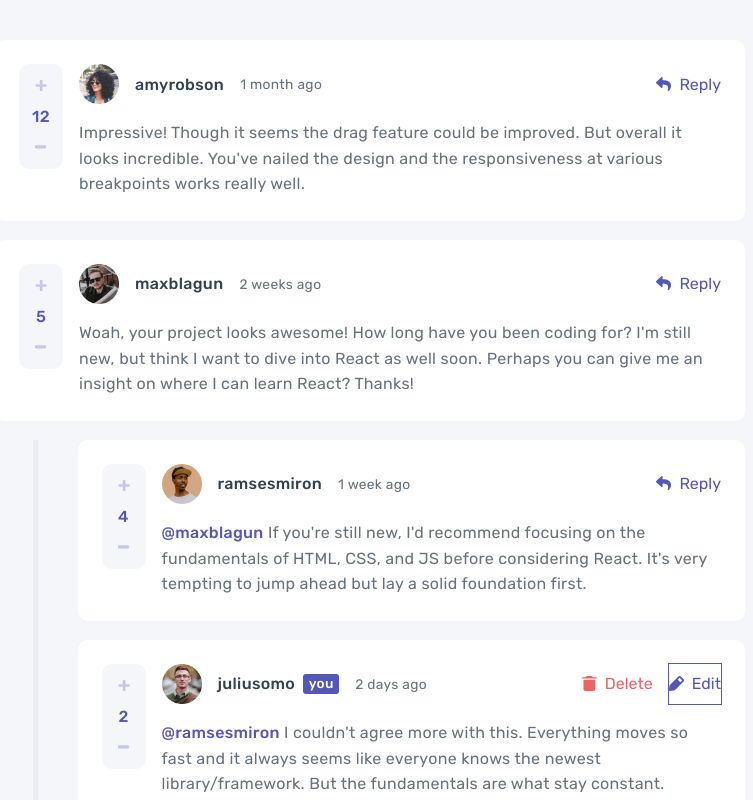
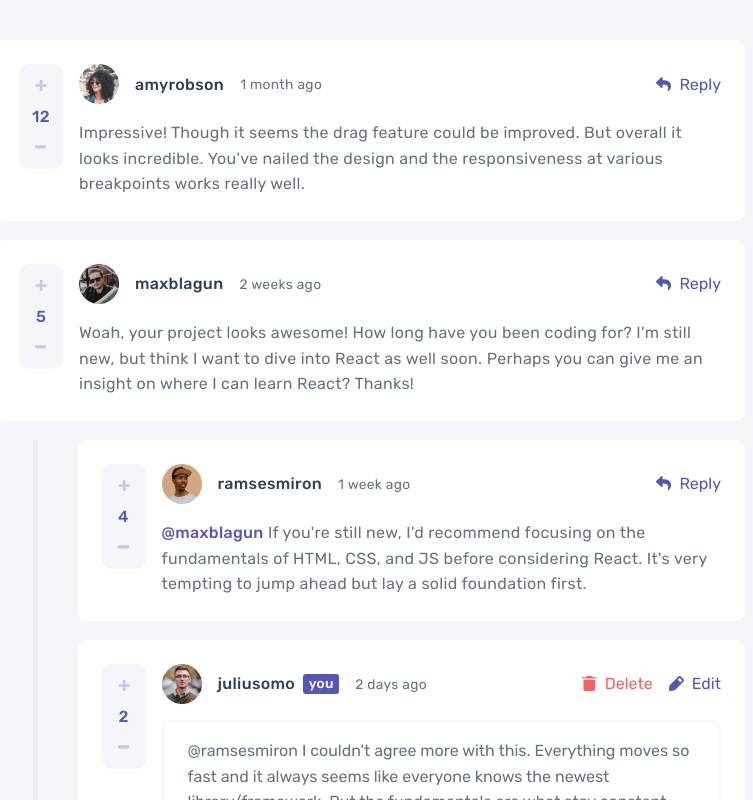
Before and after one commit to adriansseur/interactive-comments-section, a Next.js app: page / in a window 1280 px wide. Both pictures are taken after a click on the button "Edit". Shown: the top 800 px of the page, without its empty margins (270-1023 px from the left). Built offline with nearby package versions, Linux system fonts and the light colour scheme.

Commit message:
added half edit functionality, update btn pending

```diff
--- a/components/App.js
+++ b/components/App.js
@@ -16,11 +16,15 @@ export default function App({ data, setData }) {
         cta: "REPLY",
     })
 
+    const [selectedForEdit, setSelectedForEdit] = useState(null)
+
     return (
         <div className={styles.appContainer}>
-            <CommentsViewer data={data} setViewDeleteModal={setViewDeleteModal} setSelectedForDeletion={setSelectedForDeletion} setSelectedForReply={setSelectedForReply} selectedForReply={selectedForReply} setData={setData} />
-            {selectedForReply.id === null && <CommentAdder data={data} setData={setData} selectedForReply={selectedForReply} setSelectedForReply={setSelectedForReply} />}
-            {viewDeleteModal && <DeleteModal setViewDeleteModal={setViewDeleteModal} selectedForDeletion={selectedForDeletion} setData={setData} data={data} />}
+            <CommentsViewer data={data} setViewDeleteModal={setViewDeleteModal} setSelectedForDeletion={setSelectedForDeletion} setSelectedForReply={setSelectedForReply} selectedForReply={selectedForReply} setData={setData} selectedForEdit={selectedForEdit} setSelectedForEdit={setSelectedForEdit} />
+
+            {(selectedForReply.id === null && selectedForEdit === null) && <CommentAdder data={data} setData={setData} selectedForReply={selectedForReply} setSelectedForReply={setSelectedForReply} selectedForEdit={selectedForEdit} />}
+
+            {viewDeleteModal && <DeleteModal setViewDeleteModal={setViewDeleteModal} selectedForDeletion={selectedForDeletion} setData={setData} data={data} selectedForEdit={selectedForEdit} setSelectedForEdit={setSelectedForEdit} />}
         </div>
     )
 }
--- a/components/Comment.js
+++ b/components/Comment.js
@@ -1,5 +1,7 @@
 import Image from "next/image"
 import styles from '../styles/Comment.module.css'
+import { useState } from "react"
+import CommentAdder from "./CommentAdder"
 
 export default function Comment({
     id,
@@ -13,7 +15,12 @@ export default function Comment({
     currentUser,
     setViewDeleteModal,
     setSelectedForDeletion,
-    setSelectedForReply
+    setSelectedForReply,
+    data,
+    setData,
+    selectedForReply,
+    selectedForEdit,
+    setSelectedForEdit
 }) {
 
     function handleDeleteClick(id) {
@@ -22,7 +29,16 @@ export default function Comment({
     }
 
     function handleReplyClick(id) {
-        setSelectedForReply(prev => ({...prev, id: id}))
+        setSelectedForReply(prev => ({ ...prev, id: id }))
+        setSelectedForEdit(null)
+    }
+
+    function handleEditClick(id) {
+        setSelectedForReply({
+            id: null,
+            cta: "REPLY"
+        })
+        setSelectedForEdit(id)
     }
 
     return (
@@ -39,11 +55,20 @@ export default function Comment({
                 alt={username}
             />
             <p className={styles.createdAt}>{createdAt}</p>
-            <p className={styles.content}>
-                {replyingTo !== undefined ?
-                    <span className={styles.replyingTo}>@{replyingTo}</span> :
-                    <span></span>}
-                {" " + content}</p>
+            {(selectedForEdit === null || selectedForEdit !== id)
+                ?
+                <p className={styles.content}>
+                    {
+                        replyingTo !== undefined ?
+                        <span className={styles.replyingTo}>@{replyingTo}</span> : <span></span>
+                    }
+                        {" " + content}
+                </p>
+                :
+                <div className={styles.editContentContainer}>
+                    <CommentAdder data={data} setData={setData} selectedForReply={selectedForReply} setSelectedForReply={setSelectedForReply} selectedForEdit={selectedForEdit} />
+                </div>
+            }
             <div className={styles.scoreContainer}>
                 <button>
                     <Image
@@ -77,7 +102,7 @@ export default function Comment({
                                 <p>Delete</p>
                             </div>
                         </button>
-                        <button>
+                        <button onClick={() => handleEditClick(id)}>
                             <div className={styles.editContainer}>
                                 <Image
                                     src="/assets/icons/icon-edit.svg"
--- a/components/CommentAdder.js
+++ b/components/CommentAdder.js
@@ -2,7 +2,7 @@ import styles from '../styles/CommentAdder.module.css'
 import Image from 'next/image'
 import { useState } from 'react'
 
-export default function CommentAdder({ data, setData, selectedForReply, setSelectedForReply }) {
+export default function CommentAdder({ data, setData, selectedForReply, setSelectedForReply, selectedForEdit }) {
 
     const [inputValue, setInputValue] = useState('')
 
@@ -83,7 +83,28 @@ export default function CommentAdder({ data, setData, selectedForReply, setSelec
         return prevReplies + prevComments + 1
     }
 
-    // console.log(data)
+    let cta = "SEND"
+    if (selectedForReply.id !== null) { cta = selectedForReply.cta }
+    if (selectedForEdit !== null) { cta = "UPDATE" }
+
+    function findValue(selectedForEditId) {
+        for (let i of data.comments) {
+            if (i.id === selectedForEditId) {
+                return i.replyingTo !== undefined ?
+                    "@ " + i.replyingTo + " " + i.content :
+                    i.content
+            }
+            if (i.replies.length !== 0) {
+                for (let j of i.replies) {
+                    if (j.id === selectedForEditId) {
+                        return j.replyingTo !== undefined ?
+                        "@" + j.replyingTo + " " + j.content :
+                        j.content
+                    }
+                }
+            }
+        }
+    }
 
     return (
         <div className={styles.commentAdderContainer}>
@@ -93,9 +114,19 @@ export default function CommentAdder({ data, setData, selectedForReply, setSelec
                     width={144}
                     alt={data.currentUser.username}
             />
-            <textarea onChange={handleOnChange} value={inputValue} className={styles.input} type="text" placeholder={`Add a ${selectedForReply.id !== null ? selectedForReply.cta.toLowerCase() : "comment"}...`}/>
+            <textarea
+                onChange={handleOnChange}
+                value={
+                    selectedForEdit !== null ?
+                        findValue(selectedForEdit) :
+                        inputValue
+                }
+                className={styles.input}
+                type="text"
+                placeholder={`Add a ${selectedForReply.id !== null ? selectedForReply.cta.toLowerCase() : "comment"}...`}
+            />
             <button onClick={handleSend} className={styles.send}>
-                {selectedForReply.id !== null ? selectedForReply.cta : "SEND"}
+                {cta}
             </button>
         </div>
     )
--- a/components/CommentsViewer.js
+++ b/components/CommentsViewer.js
@@ -2,7 +2,9 @@ import Comment from "../components/Comment"
 import styles from "../styles/CommentsViewer.module.css"
 import CommentAdder from "./CommentAdder"
 
-export default function CommentsViewer({data, setViewDeleteModal, setSelectedForDeletion, setSelectedForReply, selectedForReply, setData}) {
+export default function CommentsViewer({ data, setViewDeleteModal, setSelectedForDeletion, setSelectedForReply, selectedForReply, setData, selectedForEdit, setSelectedForEdit }) {
+
+    let commentAdderPushed = false
 
     const commentElements = data.comments.map(comment => {
         const commentPackage =
@@ -21,6 +23,11 @@ export default function CommentsViewer({data, setViewDeleteModal, setSelectedFor
                 setViewDeleteModal={setViewDeleteModal}
                 setSelectedForDeletion={setSelectedForDeletion}
                 setSelectedForReply={setSelectedForReply}
+                data={data}
+                setData={setData}
+                selectedForReply={selectedForReply}
+                selectedForEdit={selectedForEdit}
+                setSelectedForEdit={setSelectedForEdit}
             />]
         if (comment.replies.length !== 0) {
             const replyPackage = comment.replies.map(reply => {
@@ -39,10 +46,15 @@ export default function CommentsViewer({data, setViewDeleteModal, setSelectedFor
                         setViewDeleteModal={setViewDeleteModal}
                         setSelectedForDeletion={setSelectedForDeletion}
                         setSelectedForReply={setSelectedForReply}
+                        data={data}
+                        setData={setData}
+                        selectedForReply={selectedForReply}
+                        selectedForEdit={selectedForEdit}
+                        setSelectedForEdit={setSelectedForEdit}
                     />]
                 if (reply.id === selectedForReply.id) {
                     subReplyPackage.push(
-                        <CommentAdder data={data} setData={setData} selectedForReply={selectedForReply} setSelectedForReply={setSelectedForReply} />
+                        <CommentAdder data={data} setData={setData} selectedForReply={selectedForReply} setSelectedForReply={setSelectedForReply} selectedForEdit={selectedForEdit} />
                     )
                 }
                 return <div className={styles.replyContainer}>
@@ -51,8 +63,9 @@ export default function CommentsViewer({data, setViewDeleteModal, setSelectedFor
             })
             if (comment.id === selectedForReply.id) {
                 commentPackage.push(
-                    <CommentAdder data={data} setData={setData} selectedForReply={selectedForReply} setSelectedForReply={setSelectedForReply} />
-                )
+                    <CommentAdder data={data} setData={setData} selectedForReply={selectedForReply} setSelectedForReply={setSelectedForReply} selectedForEdit={selectedForEdit} />
+                    )
+                    commentAdderPushed = true
             }
             commentPackage.push(
                 <div className={styles.replyContainerWrapper}>
@@ -61,9 +74,9 @@ export default function CommentsViewer({data, setViewDeleteModal, setSelectedFor
                 </div>
             )
         }
-        if (comment.id === selectedForReply.id) {
+        if (comment.id === selectedForReply.id && !commentAdderPushed) {
             commentPackage.push(
-                <CommentAdder data={data} setData={setData} selectedForReply={selectedForReply} setSelectedForReply={setSelectedForReply} />
+                <CommentAdder data={data} setData={setData} selectedForReply={selectedForReply} setSelectedForReply={setSelectedForReply} selectedForEdit={selectedForEdit} />
             )
         }
         return commentPackage
--- a/components/DeleteModal.js
+++ b/components/DeleteModal.js
@@ -1,6 +1,6 @@
 import styles from '../styles/DeleteModal.module.css'
 
-export default function DeleteModal({setViewDeleteModal, selectedForDeletion, setData, data}) {
+export default function DeleteModal({setViewDeleteModal, selectedForDeletion, setData, data, selectedForEdit, setSelectedForEdit}) {
 
     function handleCancelClick() {
         setViewDeleteModal(false)
@@ -15,6 +15,9 @@ export default function DeleteModal({setViewDeleteModal, selectedForDeletion, se
             ...prev,
             "comments": filterReplies(prev)
         }))
+        if (selectedForDeletion === selectedForEdit) {
+            setSelectedForEdit(null)
+        }
         setViewDeleteModal(false)
     }
 
--- a/styles/CommentAdder.module.css
+++ b/styles/CommentAdder.module.css
@@ -34,6 +34,7 @@
     padding: 1rem 1.5rem;
     line-height: 1.6rem;
     color: var(--grayish-blue);
+    /* min-height: 10rem; */
 }
 
 .input::placeholder {
@@ -57,10 +58,6 @@
     filter: opacity(0.4) drop-shadow(0 0 0 var(--very-light-gray))
 }
 
-.send:focus {
-    outline: 3px solid var(--soft-red);
-}
-
 @media (min-width: 768px) {
     .commentAdderContainer {
         grid-template-areas:
--- a/styles/globals.css
+++ b/styles/globals.css
@@ -33,7 +33,6 @@ textarea:hover {
   cursor: pointer;
 }
 
-button:focus,
 textarea:focus {
   outline: 1px solid var(--moderate-blue);
 }
```
Also changed, not shown: styles/Comment.module.css (+37 -0 lines).
